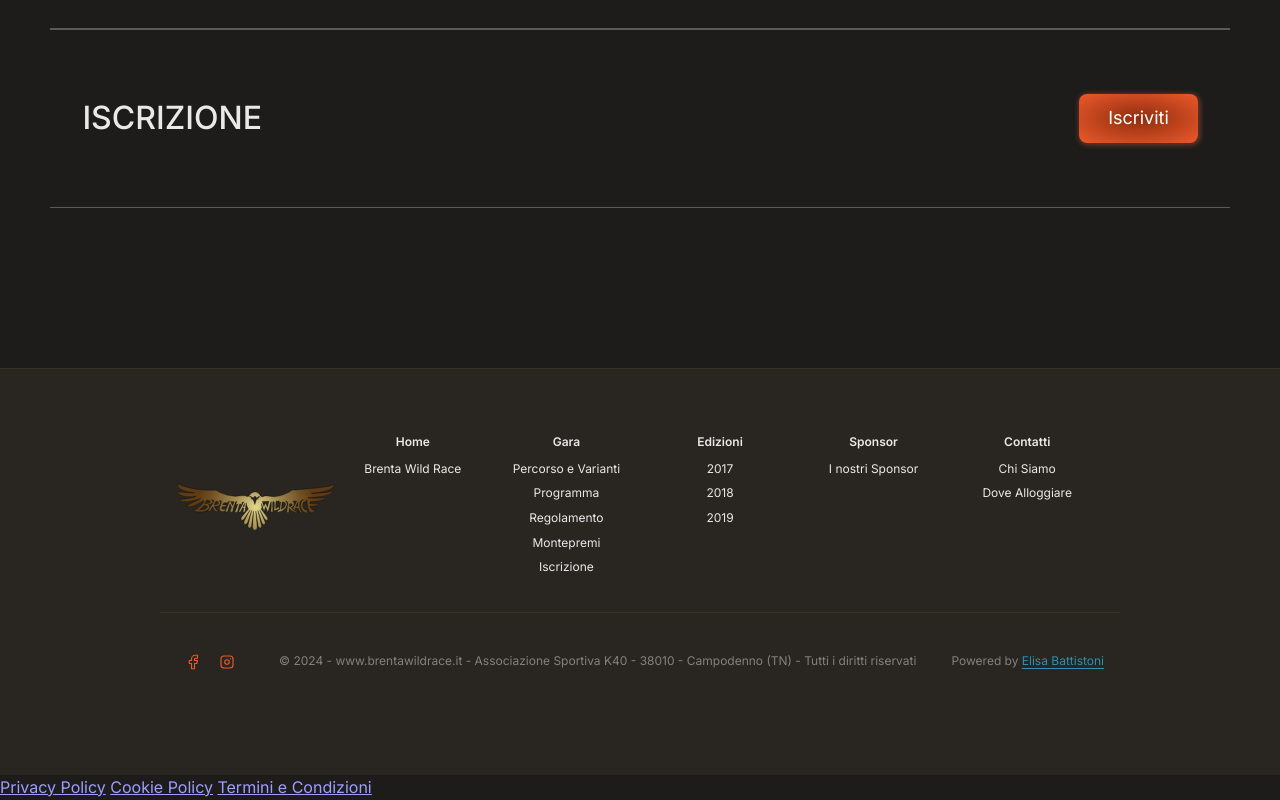
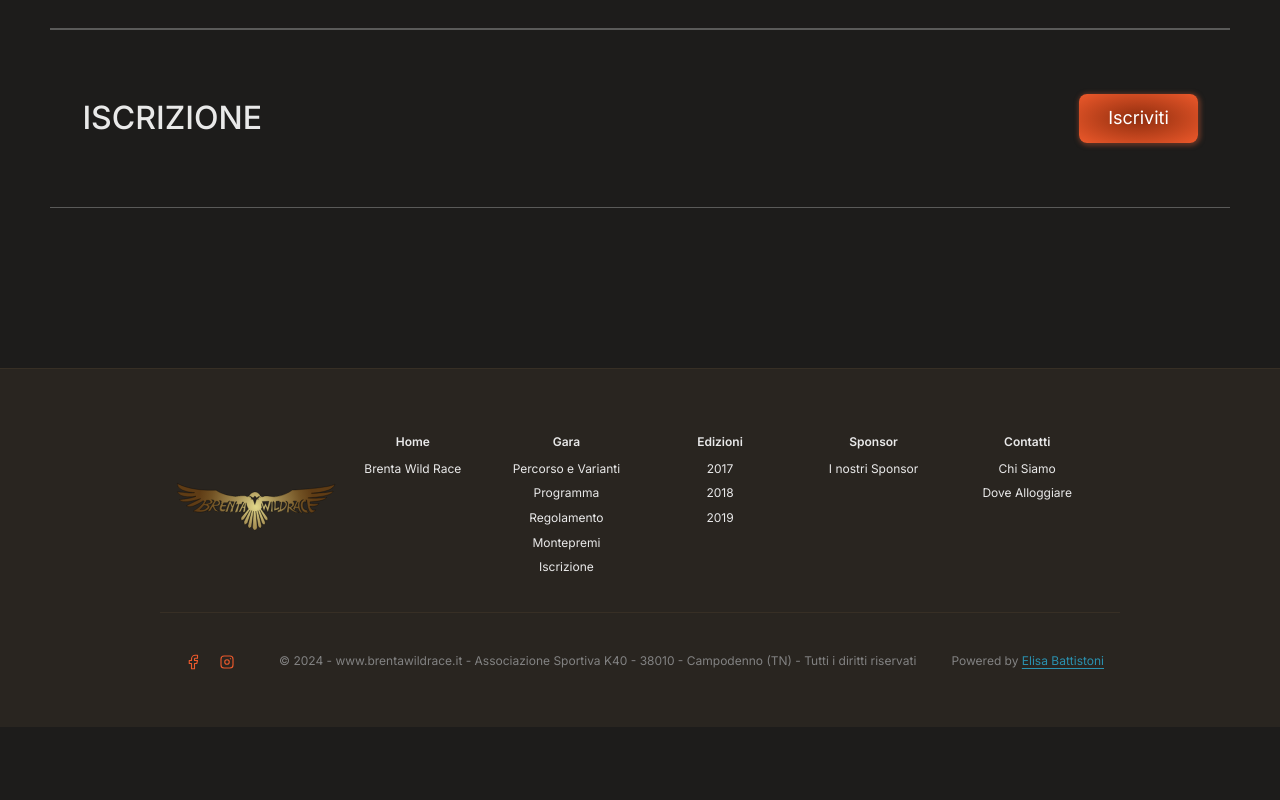
Before and after one commit to elibattistoni/brenta-wild-race, a React (Vite) app: page / in a window 1280 px wide. Shown: the part 2067-2867 px from the top of the page. After the commit the page ends 2794 px from the top, so only its background shows below. Built offline with nearby package versions, Linux system fonts and the light colour scheme.

Commit message:
feat(privacy): temporarily remove cookies and privacy from iubenda

```diff
--- a/index.html
+++ b/index.html
@@ -19,7 +19,7 @@
   <script type="module" src="/src/main.jsx"></script>
 
   <!-- COOKIES -->
-  <a href="https://www.iubenda.com/privacy-policy/24440659"
+  <!-- <a href="https://www.iubenda.com/privacy-policy/24440659"
     class="iubenda-black iubenda-noiframe iubenda-embed iubenda-noiframe " title="Privacy Policy ">Privacy Policy</a>
   <script type="text/javascript">
     (function (w, d) { var loader = function () { var s = d.createElement("script"), tag = d.getElementsByTagName("script")[0]; s.src = "https://cdn.iubenda.com/iubenda.js"; tag.parentNode.insertBefore(s, tag); }; if (w.addEventListener) { w.addEventListener("load", loader, false); } else if (w.attachEvent) { w.attachEvent("onload", loader); } else { w.onload = loader; } })(window, document);
@@ -39,7 +39,7 @@
     _iub.csConfiguration = { "askConsentAtCookiePolicyUpdate": true, "floatingPreferencesButtonDisplay": "bottom-right", "perPurposeConsent": true, "siteId": 3551189, "whitelabel": false, "cookiePolicyId": 24440659, "lang": "it", "banner": { "acceptButtonDisplay": true, "closeButtonRejects": true, "customizeButtonDisplay": true, "explicitWithdrawal": true, "listPurposes": true, "position": "float-top-center", "showTitle": false } };
   </script>
   <script type="text/javascript" src="https://cs.iubenda.com/autoblocking/3551189.js"></script>
-  <script type="text/javascript" src="//cdn.iubenda.com/cs/iubenda_cs.js" charset="UTF-8" async></script>
+  <script type="text/javascript" src="//cdn.iubenda.com/cs/iubenda_cs.js" charset="UTF-8" async></script> -->
 </body>
 
 </html>
--- a/src/components/layout/Footer.module.css
+++ b/src/components/layout/Footer.module.css
@@ -1,6 +1,6 @@
 .footer {
   padding-top: calc(var(--mantine-spacing-xl) * 2);
-  padding-bottom: calc(var(--mantine-spacing-xl) * 2);
+  padding-bottom: var(--mantine-spacing-md);
   background-color: var(--mantine-color-orangeBlack-1);
   border-top: rem(1px) solid var(--mantine-color-orangeBlack-2);
   @media (max-width: $mantine-breakpoint-sm) {
```
